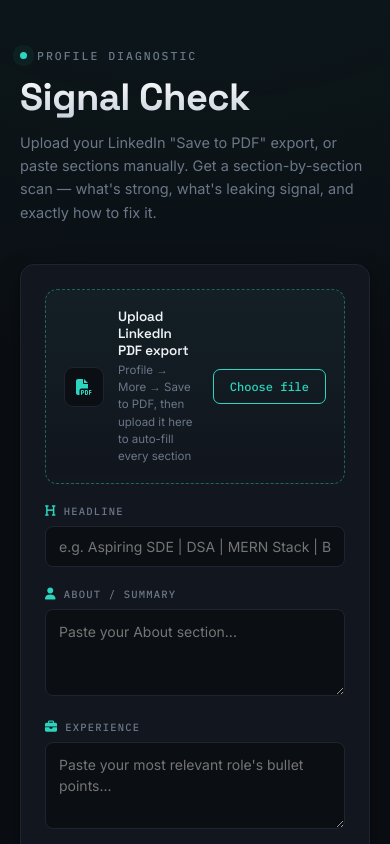
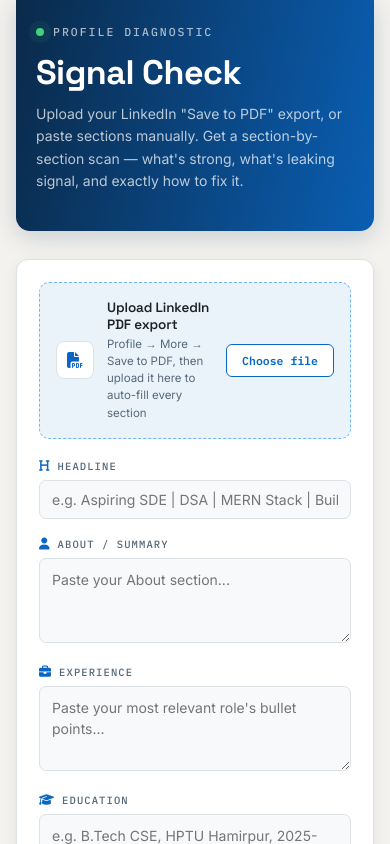
Before and after one commit to golusourav72-commits/Linkedin-Profile-Score-, a website: page index.html in a window 390 px wide. Shown: the top 844 px of the page. Drawn offline with Linux system fonts and the light colour scheme.

Commit message:
Refactor CSS for new LinkedIn-inspired theme
Updated CSS variables and styles for a new design theme.

```diff
--- a/style.css
+++ b/style.css
@@ -1,22 +1,32 @@
 :root {
-  --bg: #0A0D12;
-  --bg-radial: radial-gradient(ellipse 900px 500px at 50% -10%, rgba(45, 212, 191, 0.06), transparent);
-  --panel: #12161E;
-  --panel-hover: #151A23;
-  --border: #1E2530;
-  --border-hover: #2A3340;
-  --input-bg: #0B0E13;
-  --text: #EDF1F5;
-  --muted: #6B7787;
-  --muted-dim: #4B5563;
-  --amber: #F5A623;
-  --amber-dim: rgba(245, 166, 35, 0.12);
-  --cyan: #2DD4BF;
-  --cyan-dim: rgba(45, 212, 191, 0.10);
-  --green: #34D399;
-  --red: #F87171;
-  --shadow-panel: 0 1px 2px rgba(0,0,0,0.4), 0 8px 24px rgba(0,0,0,0.32);
-  --shadow-panel-hover: 0 1px 2px rgba(0,0,0,0.5), 0 12px 32px rgba(0,0,0,0.4);
+  /* Core palette — LinkedIn-inspired professional blues */
+  --bg: #F3F2EF;
+  --header-navy: #0A2A4A;
+  --header-navy-2: #0A66C2;
+  --panel: #FFFFFF;
+  --panel-alt: #FAFBFC;
+  --border: #DCE1E6;
+  --border-hover: #B9C4CE;
+  --input-bg: #F8F9FA;
+
+  --text: #1D2226;
+  --muted: #56687A;
+  --muted-dim: #8A97A3;
+
+  --primary: #0A66C2;
+  --primary-dark: #004182;
+  --primary-light: #70B5F9;
+  --primary-dim: rgba(10, 102, 194, 0.08);
+
+  --gold: #C98A1E;
+  --gold-dim: rgba(201, 138, 30, 0.12);
+  --green: #057642;
+  --green-dim: rgba(5, 118, 66, 0.10);
+  --red: #B0290D;
+
+  --shadow-panel: 0 1px 2px rgba(0,0,0,0.04), 0 4px 16px rgba(0,0,0,0.06);
+  --shadow-panel-hover: 0 2px 6px rgba(0,0,0,0.06), 0 10px 28px rgba(0,0,0,0.09);
+  --shadow-sidebar: 0 1px 3px rgba(0,0,0,0.05), 0 12px 32px rgba(10,42,74,0.08);
 }
 
 * { box-sizing: border-box; }
@@ -26,127 +36,159 @@
 body {
   margin: 0;
   background: var(--bg);
-  background-image: var(--bg-radial);
-  background-attachment: fixed;
   color: var(--text);
   font-family: 'Inter', sans-serif;
   -webkit-font-smoothing: antialiased;
   -moz-osx-font-smoothing: grayscale;
 }
 
-::selection { background: var(--cyan-dim); color: var(--cyan); }
+::selection { background: var(--primary-dim); color: var(--primary-dark); }
 
-/* Focus visibility (accessibility) */
 :focus-visible {
-  outline: 2px solid var(--cyan);
+  outline: 2px solid var(--primary);
   outline-offset: 2px;
   border-radius: 4px;
 }
 
+/* ============ DASHBOARD SHELL ============ */
+/* main.grid is un-boxed so its children join .page's grid directly —
+   lets us build a sidebar + main-content dashboard without touching the HTML */
+main.grid { display: contents; }
+
 .page {
-  max-width: 1080px;
+  max-width: 1240px;
   margin: 0 auto;
-  padding: 48px 20px 72px;
+  padding: 0 0 72px;
+  display: grid;
+  grid-template-columns: 320px 1fr;
+  grid-template-areas:
+    "header  header"
+    "sidebar results"
+    "sidebar breakdown";
+  column-gap: 28px;
+  row-gap: 24px;
+  align-items: start;
 }
 
-/* Header */
-.header { margin-bottom: 40px; }
+@media (max-width: 900px) {
+  .page {
+    grid-template-columns: 1fr;
+    grid-template-areas:
+      "header"
+      "sidebar"
+      "results"
+      "breakdown";
+    padding: 0 16px 56px;
+  }
+}
+
+/* ============ HEADER (top bar) ============ */
+.header {
+  grid-area: header;
+  background: linear-gradient(100deg, var(--header-navy) 0%, var(--header-navy-2) 115%);
+  padding: 30px 36px;
+  margin: 0 0 4px;
+  border-radius: 0 0 18px 18px;
+  box-shadow: 0 6px 24px rgba(10, 42, 74, 0.18);
+}
+
+@media (max-width: 900px) {
+  .header { border-radius: 0 0 14px 14px; padding: 24px 20px; }
+}
 
 .header-tag {
   display: flex;
   align-items: center;
-  gap: 10px;
-  margin-bottom: 10px;
+  gap: 9px;
+  margin-bottom: 12px;
   font-family: 'IBM Plex Mono', monospace;
   font-size: 11.5px;
-  color: var(--muted);
+  color: rgba(255,255,255,0.65);
   letter-spacing: 2px;
   text-transform: uppercase;
 }
 
+/* Recast as a "live / actively analyzing" presence dot — the same visual
+   idiom LinkedIn uses for online status */
 .pulse-dot {
-  width: 7px;
-  height: 7px;
+  width: 8px;
+  height: 8px;
   border-radius: 50%;
-  background: var(--cyan);
-  box-shadow: 0 0 0 0 rgba(45, 212, 191, 0.6);
+  background: #44D17C;
+  box-shadow: 0 0 0 0 rgba(68, 209, 124, 0.6);
   animation: pulse-ring 2s ease-out infinite;
 }
 
 @keyframes pulse-ring {
-  0%   { box-shadow: 0 0 0 0 rgba(45, 212, 191, 0.5); }
-  70%  { box-shadow: 0 0 0 8px rgba(45, 212, 191, 0); }
-  100% { box-shadow: 0 0 0 0 rgba(45, 212, 191, 0); }
+  0%   { box-shadow: 0 0 0 0 rgba(68, 209, 124, 0.55); }
+  70%  { box-shadow: 0 0 0 8px rgba(68, 209, 124, 0); }
+  100% { box-shadow: 0 0 0 0 rgba(68, 209, 124, 0); }
 }
 
 .header h1 {
   font-family: 'Space Grotesk', sans-serif;
-  font-size: 38px;
+  font-size: 34px;
   font-weight: 700;
   letter-spacing: -0.5px;
   margin: 0;
-  background: linear-gradient(180deg, #FFFFFF 0%, #C7D0DA 100%);
-  -webkit-background-clip: text;
-  background-clip: text;
-  -webkit-text-fill-color: transparent;
+  color: #FFFFFF;
 }
 
 .subtitle {
-  color: var(--muted);
-  font-size: 14.5px;
+  color: rgba(255,255,255,0.72);
+  font-size: 14px;
   line-height: 1.6;
-  margin-top: 10px;
+  margin-top: 9px;
   max-width: 560px;
 }
 
-/* Layout */
-.grid {
-  display: grid;
-  grid-template-columns: 1fr 1fr;
-  gap: 24px;
-  align-items: start;
+/* ============ SIDEBAR (input panel) ============ */
+.panel:not(.results-panel) {
+  grid-area: sidebar;
+  position: sticky;
+  top: 20px;
 }
 
-@media (max-width: 800px) {
-  .grid { grid-template-columns: 1fr; }
+@media (max-width: 900px) {
+  .panel:not(.results-panel) { position: static; }
 }
 
 .panel {
   background: var(--panel);
   border: 1px solid var(--border);
-  border-radius: 14px;
-  padding: 24px;
+  border-radius: 12px;
+  padding: 22px;
   box-shadow: var(--shadow-panel);
   transition: border-color 0.25s ease, box-shadow 0.25s ease;
 }
 
 /* Upload box */
 .upload-box {
-  background: linear-gradient(180deg, rgba(45, 212, 191, 0.05), transparent);
-  border: 1px dashed rgba(45, 212, 191, 0.4);
-  border-radius: 12px;
-  padding: 18px;
+  background: var(--primary-dim);
+  border: 1.5px dashed var(--primary-light);
+  border-radius: 10px;
+  padding: 16px;
   margin-bottom: 20px;
   display: flex;
   align-items: center;
-  gap: 14px;
+  gap: 13px;
   transition: border-color 0.2s ease, background 0.2s ease;
 }
 .upload-box:hover {
-  border-color: var(--cyan);
-  background: linear-gradient(180deg, rgba(45, 212, 191, 0.08), transparent);
+  border-color: var(--primary);
+  background: rgba(10, 102, 194, 0.12);
 }
 
 .upload-icon {
-  width: 40px;
-  height: 40px;
-  border-radius: 9px;
-  background: var(--input-bg);
+  width: 38px;
+  height: 38px;
+  border-radius: 8px;
+  background: var(--panel);
   border: 1px solid var(--border);
   display: flex;
   align-items: center;
   justify-content: center;
-  color: var(--cyan);
+  color: var(--primary);
   flex-shrink: 0;
 }
 
@@ -157,6 +199,7 @@
   font-weight: 600;
   font-size: 13.5px;
   letter-spacing: -0.1px;
+  color: var(--text);
 }
 
 .upload-hint {
@@ -167,23 +210,24 @@
 }
 
 .btn-outline {
-  padding: 9px 16px;
-  background: transparent;
-  border: 1px solid var(--cyan);
-  color: var(--cyan);
-  border-radius: 7px;
+  padding: 8px 15px;
+  background: var(--panel);
+  border: 1px solid var(--primary);
+  color: var(--primary);
+  border-radius: 6px;
   font-family: 'IBM Plex Mono', monospace;
-  font-size: 12px;
+  font-size: 11.5px;
+  font-weight: 600;
   cursor: pointer;
   flex-shrink: 0;
   transition: background 0.15s ease, transform 0.1s ease;
 }
-.btn-outline:hover { background: rgba(45, 212, 191, 0.12); }
+.btn-outline:hover { background: var(--primary); color: #fff; }
 .btn-outline:active { transform: scale(0.97); }
 .btn-outline:disabled { cursor: not-allowed; opacity: 0.5; }
 
 /* Form fields */
-.field { margin-bottom: 20px; }
+.field { margin-bottom: 18px; }
 
 .field-label {
   display: flex;
@@ -191,32 +235,33 @@
   gap: 7px;
   font-family: 'IBM Plex Mono', monospace;
   font-size: 10.5px;
-  letter-spacing: 1.2px;
+  letter-spacing: 1.1px;
   text-transform: uppercase;
   color: var(--muted);
-  margin-bottom: 8px;
+  margin-bottom: 7px;
 }
 
-.field-label i { color: var(--cyan); font-size: 12px; }
+.field-label i { color: var(--primary); font-size: 12px; }
 
 .field input,
 .field textarea {
   width: 100%;
   background: var(--input-bg);
   border: 1px solid var(--border);
-  border-radius: 8px;
-  padding: 11px 13px;
+  border-radius: 7px;
+  padding: 10px 12px;
   color: var(--text);
   font-family: 'Inter', sans-serif;
   font-size: 14px;
   outline: none;
-  transition: border-color 0.15s ease, box-shadow 0.15s ease;
+  transition: border-color 0.15s ease, box-shadow 0.15s ease, background 0.15s ease;
 }
 
 .field textarea { resize: vertical; line-height: 1.5; }
 .field input:focus, .field textarea:focus {
-  border-color: var(--cyan);
-  box-shadow: 0 0 0 3px var(--cyan-dim);
+  border-color: var(--primary);
+  background: var(--panel);
+  box-shadow: 0 0 0 3px var(--primary-dim);
 }
 
 .field-hint {
@@ -228,28 +273,28 @@
 /* Buttons */
 .btn-primary {
   width: 100%;
-  padding: 13px 16px;
-  background: linear-gradient(180deg, #FFC24D, var(--amber));
-  color: #1A1204;
+  padding: 12px 16px;
+  background: linear-gradient(180deg, #0E77DE, var(--primary));
+  color: #fff;
   border: none;
-  border-radius: 9px;
+  border-radius: 8px;
   font-family: 'Space Grotesk', sans-serif;
   font-weight: 700;
   font-size: 15px;
   letter-spacing: -0.1px;
   cursor: pointer;
-  margin-top: 6px;
-  box-shadow: 0 4px 16px rgba(245, 166, 35, 0.22);
+  margin-top: 4px;
+  box-shadow: 0 4px 14px rgba(10, 102, 194, 0.28);
   transition: transform 0.12s ease, box-shadow 0.12s ease, filter 0.12s ease;
 }
 .btn-primary:hover:not(:disabled) {
-  filter: brightness(1.05);
-  box-shadow: 0 6px 20px rgba(245, 166, 35, 0.3);
+  filter: brightness(1.06);
+  box-shadow: 0 6px 18px rgba(10, 102, 194, 0.36);
 }
 .btn-primary:active:not(:disabled) { transform: scale(0.99); }
 .btn-primary:disabled {
   background: var(--border);
-  color: var(--muted);
+  color: var(--muted-dim);
   cursor: not-allowed;
   box-shadow: none;
 }
@@ -261,8 +306,9 @@
   min-height: 16px;
 }
 
-/* Results panel */
+/* ============ RESULTS PANEL (main content, top) ============ */
 .results-panel {
+  grid-area: results;
   display: flex;
   flex-direction: column;
   align-items: center;
@@ -277,7 +323,7 @@
   line-height: 1.6;
 }
 .results-loading {
-  color: var(--cyan);
+  color: var(--primary);
   font-family: 'IBM Plex Mono', monospace;
   position: relative;
 }
@@ -287,7 +333,7 @@
   width: 6px;
   height: 12px;
   margin-left: 4px;
-  background: var(--cyan);
+  background: var(--primary);
   animation: blink-cursor 1s step-end infinite;
   vertical-align: middle;
 }
@@ -301,6 +347,12 @@
 
 .gauge-wrap { position: relative; width: 220px; height: 130px; }
 
+/* Recolor the inline SVG stroke attributes via CSS (overrides presentation attrs) */
+#gaugeSvg path:first-child { stroke: var(--border); }
+#gaugeArc { stroke: var(--gold); transition: stroke-dasharray 0.9s cubic-bezier(0.16, 1, 0.3, 1), stroke 0.9s ease; }
+#gaugeNeedle { stroke: var(--header-navy); transition: all 0.9s cubic-bezier(0.16, 1, 0.3, 1); }
+#gaugeSvg circle { fill: var(--header-navy); }
+
 .gauge-label {
   position: absolute;
   top: 60px;
@@ -313,8 +365,7 @@
   font-family: 'IBM Plex Mono', monospace;
   font-size: 36px;
   font-weight: 600;
-  color: var(--amber);
-  text-shadow: 0 0 20px rgba(245, 166, 35, 0.35);
+  color: var(--gold);
 }
 
 .gauge-caption {
@@ -326,9 +377,6 @@
   margin-top: 2px;
 }
 
-#gaugeArc { transition: stroke-dasharray 0.9s cubic-bezier(0.16, 1, 0.3, 1), stroke 0.9s ease; }
-#gaugeNeedle { transition: all 0.9s cubic-bezier(0.16, 1, 0.3, 1); }
-
 .priority-fixes { width: 100%; margin-top: 12px; }
 
 .section-title {
@@ -337,7 +385,7 @@
   gap: 8px;
   font-family: 'IBM Plex Mono', monospace;
   font-size: 10.5px;
-  letter-spacing: 1.2px;
+  letter-spacing: 1.1px;
   text-transform: uppercase;
   color: var(--muted);
   margin-bottom: 14px;
@@ -346,20 +394,23 @@
   content: '';
   width: 3px;
   height: 12px;
-  background: var(--cyan);
+  background: var(--primary);
   border-radius: 2px;
 }
 
-.priority-fixes ol { margin: 0; padding-left: 20px; font-size: 13.5px; line-height: 1.6; }
+.priority-fixes ol { margin: 0; padding-left: 20px; font-size: 13.5px; line-height: 1.6; color: var(--text); }
 .priority-fixes li { margin-bottom: 8px; }
 .priority-fixes li::marker {
   font-family: 'IBM Plex Mono', monospace;
-  color: var(--amber);
+  color: var(--gold);
   font-weight: 600;
 }
 
-/* Breakdown */
-.breakdown { margin-top: 36px; }
+/* ============ BREAKDOWN (main content, bottom) ============ */
+.breakdown {
+  grid-area: breakdown;
+  margin-top: 0;
+}
 
 .breakdown-grid {
   display: grid;
@@ -367,21 +418,21 @@
   gap: 14px;
 }
 
-@media (max-width: 800px) {
+@media (max-width: 700px) {
   .breakdown-grid { grid-template-columns: 1fr; }
 }
 
 .section-card {
   background: var(--panel);
   border: 1px solid var(--border);
-  border-radius: 12px;
+  border-radius: 11px;
   padding: 18px;
   transition: border-color 0.2s ease, transform 0.2s ease, box-shadow 0.2s ease;
 }
 .section-card:hover {
   border-color: var(--border-hover);
   transform: translateY(-2px);
-  box-shadow: var(--shadow-panel);
+  box-shadow: var(--shadow-panel-hover);
 }
 
 .section-card-head {
@@ -399,18 +450,19 @@
   font-weight: 600;
   font-size: 15px;
   letter-spacing: -0.1px;
+  color: var(--text);
 }
 
 .section-icon-box {
   width: 27px;
   height: 27px;
-  border-radius: 8px;
-  background: var(--input-bg);
+  border-radius: 7px;
+  background: var(--primary-dim);
   border: 1px solid var(--border);
   display: flex;
   align-items: center;
   justify-content: center;
-  color: var(--cyan);
+  color: var(--primary);
   font-size: 12px;
 }
 
@@ -418,6 +470,7 @@
   font-family: 'IBM Plex Mono', monospace;
   font-size: 13px;
   font-weight: 600;
+  color: var(--text);
 }
 
 .score-bar-track {
@@ -433,6 +486,7 @@
 .score-bar-fill {
   height: 100%;
   border-radius: 3px;
+  background: var(--primary);
   transition: width 0.7s cubic-bezier(0.16, 1, 0.3, 1);
 }
 
@@ -444,20 +498,20 @@
 }
 .section-card ul li { margin-bottom: 5px; }
 
-.flags-list { color: var(--amber); }
+.flags-list { color: var(--gold); }
 .issues-list { color: var(--red); }
 .strengths-list { color: var(--green); }
 
 .rewrite-box {
   margin-top: 12px;
   padding: 12px 13px;
-  background: var(--input-bg);
-  border: 1px solid rgba(45, 212, 191, 0.3);
-  border-left: 2px solid var(--cyan);
-  border-radius: 7px;
+  background: var(--panel-alt);
+  border: 1px solid var(--border);
+  border-left: 3px solid var(--primary);
+  border-radius: 6px;
   font-size: 12.5px;
   line-height: 1.6;
-  color: #C7D0DA;
+  color: var(--text);
   font-style: italic;
 }
 
```
